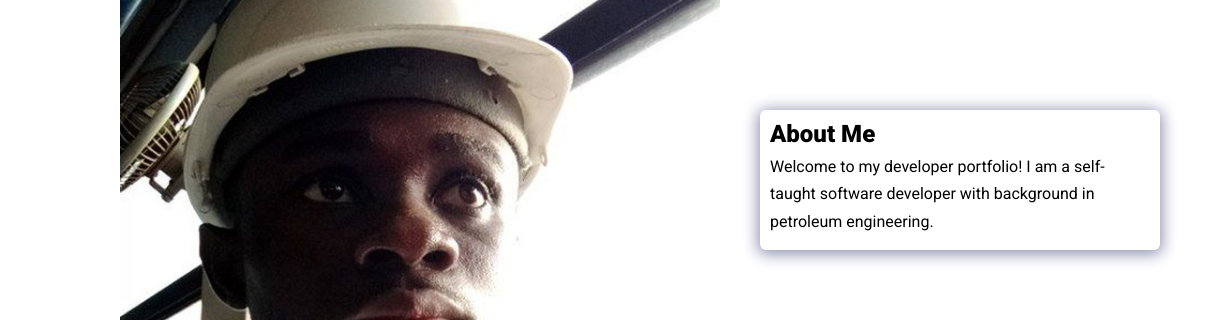
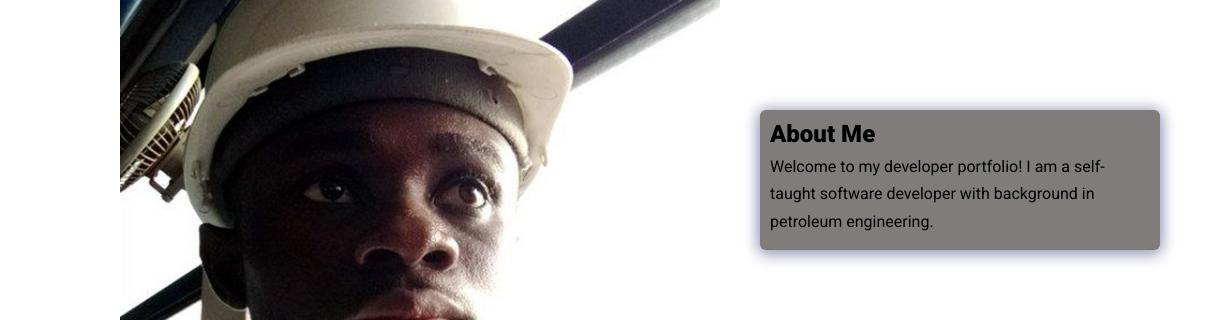
Before and after one commit to Kalderon-Sheikhman/kdwebsolutions, a plain HTML site: page index.html in a window 1280 px wide. Shown: the part 196-516 px from the top of the page, 0-1231 px from the left. Drawn offline with nearby package versions, Linux system fonts and the light colour scheme.

Commit message:
Portfolio Project

```diff
--- a/assets/css/styles.css
+++ b/assets/css/styles.css
@@ -121,6 +121,10 @@ nav ul li {
 .bio p {
   line-height: var(--line-height);
   padding: 0.3rem 0;
+}
+
+.animate__shakeX{
+  background-color: #807c7c;
 }
 
 .more-about {
```
